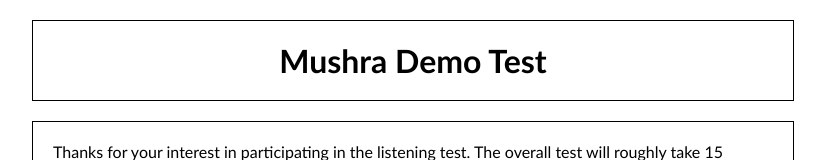
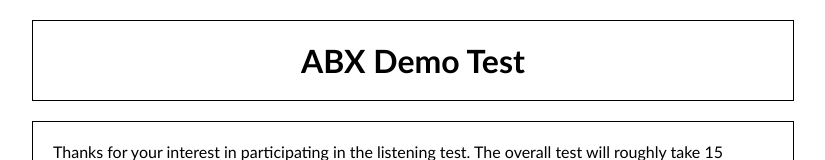
Before and after one commit to HSU-ANT/beaqlejs, a plain HTML site: page index.html in a window 1280 px wide. Shown: the top 160 px of the page, without its empty margins (248-1073 px from the left). Drawn offline with Linux system fonts and the light colour scheme.

Commit message:
modified the default config

```diff
--- a/example_config_mushra.js
+++ b/example_config_mushra.js
@@ -6,7 +6,7 @@ var TestData = {
   "RateMinValue": 0,
   "RateMaxValue": 100,
   "RateDefaultValue":0,
-  "ShowFileIDs": true,
+  "ShowFileIDs": false,
   "LoopByDefault": true,
   "EnableABLoop": true,
   "EnableOnlineSubmission": false,
--- a/index.html
+++ b/index.html
@@ -14,7 +14,7 @@
     <title>BeaqleJS</title>
 
     <!-- load the test config file -->
-        <script src="example_config_mushra.js" type="text/javascript"></script>
+        <script src="example_config_abx.js" type="text/javascript"></script>
     <!---->
 
     <link type="text/css" href="css/smoothness/jquery-ui-1.8.18.custom.css" rel="Stylesheet" />
@@ -29,7 +29,7 @@
     /* <![CDATA[ */
         var testHandle;
         window.onload=function() {
-            testHandle = new MushraTest(TestData);
+            testHandle = new AbxTest(TestData);
         };
     /* ]]> */
     </script>
```
